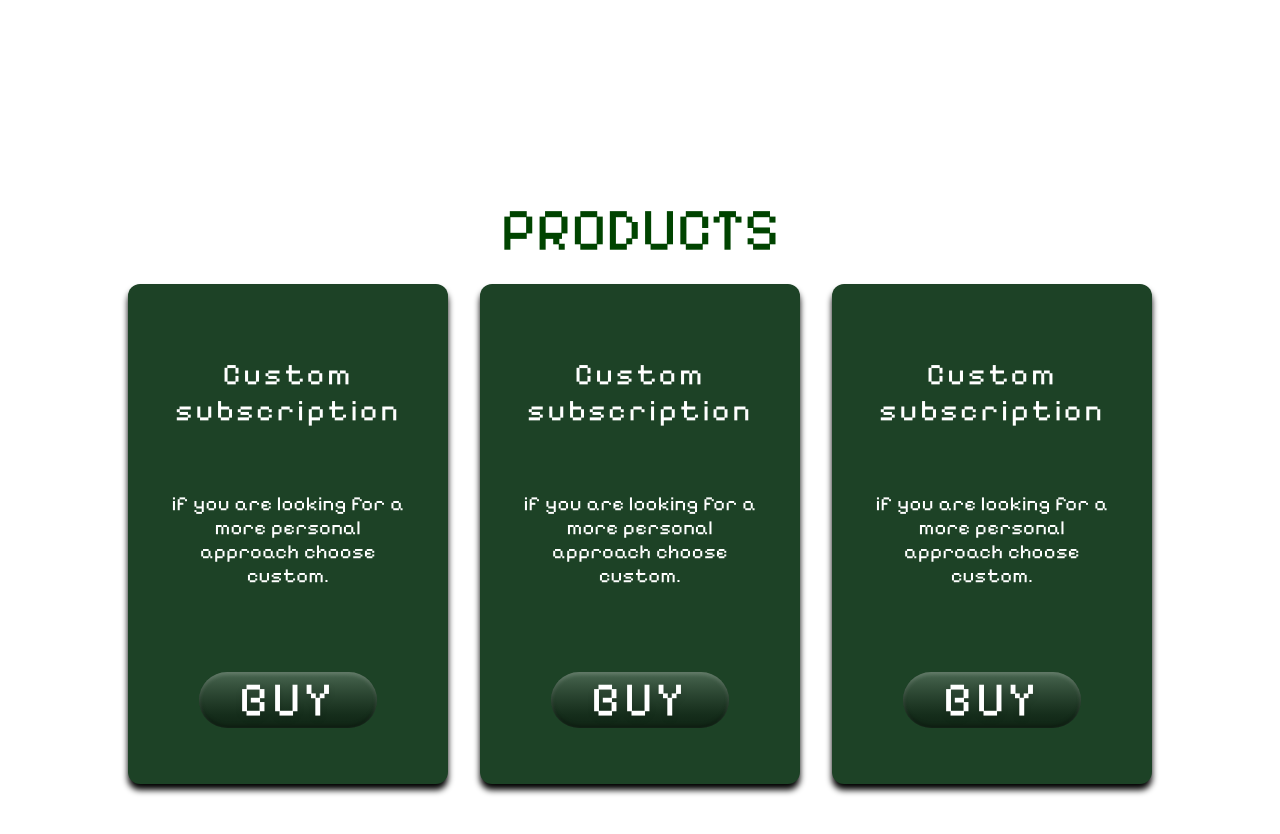
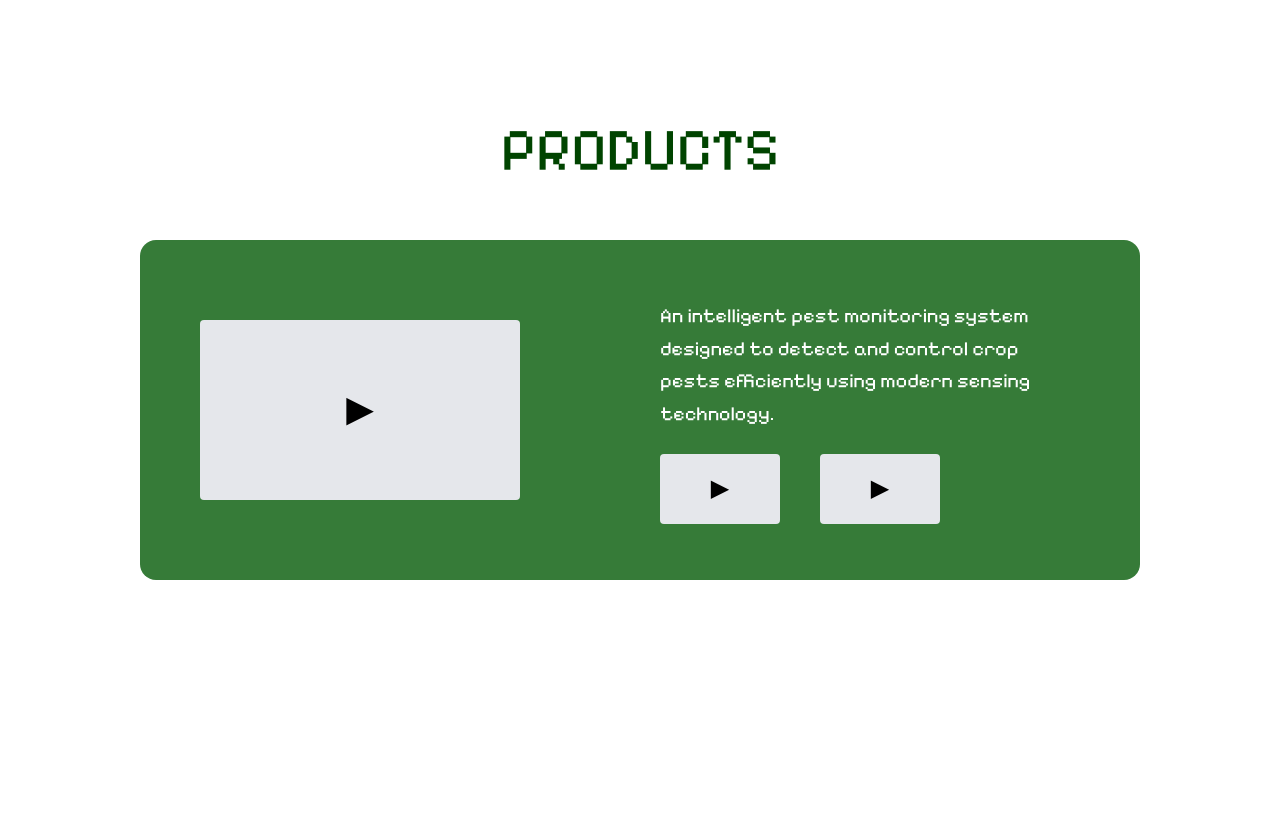
Before and after one commit to Mat-hew-24/EcoBug-Site, a Next.js app: page / in a window 1280 px wide. Shown: the part 920-1754 px from the top of the page. Before the commit the page ends 1728 px from the top, so only its background shows below. Built offline with nearby package versions, Linux system fonts and the light colour scheme.

Commit message:
feat: add products page

```diff
--- a/app/page.tsx
+++ b/app/page.tsx
@@ -6,12 +6,14 @@ import Feedbacks from '@/pageComponents/Feedbacks/page'
 import Subscriptions from '@/pageComponents/Subscriptions/page'
 import Blog from './blog/page'
 import WebTool from './webtool/page'
+import Product from './product/page'
 
 export default function Home() {
   return (
     <div className='bg-white'>
       <Navbar />
       <Feedbacks />
+      <Product/>
       <Subscriptions />
       {/* <Blog /> */}
       {/* <WebTool /> */}
--- /dev/null
+++ b/app/product/page.tsx
@@ -0,0 +1,18 @@
+import ProductSection from "@/components/product/ProductSection";
+import { pixelifySans } from "@/components/utils/utils";
+
+export default function Product() {
+    return (
+        <main
+            className={`min-h-screen flex flex-col gap-12 md:gap-15 items-center pt-12 md:pt-20 px-4 ${pixelifySans.className}`}
+        >
+            <h1
+                className={`mt-20 md:mt-40 text-[#004400] text-4xl md:text-6xl text-center ${pixelifySans.className}`}
+            >
+                PRODUCTS
+            </h1>
+
+            <ProductSection />
+        </main>
+    );
+}
--- /dev/null
+++ b/components/product/ProductDetails.tsx
@@ -0,0 +1,19 @@
+"use client"
+
+import { Product } from "@/types/product"
+import { motion } from "framer-motion"
+
+
+export default function ProductDetails({ product }: { product: Product }) {
+  return (
+    <motion.p
+      key={product.id}
+      initial={{ opacity: 0, y: 10 }}
+      animate={{ opacity: 1, y: 0 }}
+      transition={{ duration: 0.4 }}
+      className="text-white text-xl  max-w-105 leading-relaxed"
+    >
+      {product.description}
+    </motion.p>
+  )
+}
--- /dev/null
+++ b/components/product/ProductSection.tsx
@@ -0,0 +1,38 @@
+"use client"
+
+import { useState } from "react"
+import { motion } from "framer-motion"
+import SpotlightProduct from "./SpotlightProduct"
+import ProductThumbnail from "./ProductThumbnail"
+import ProductDetails from "./ProductDetails"
+import { products } from "@/data/products"
+import { Product } from "@/types/product"
+
+export default function ProductSection() {
+  const [active, setActive] = useState<Product>(products[0])
+
+  const others = products.filter((p) => p.id !== active.id)
+
+  return (
+    <div className="bg-[#367B38] w-full md:w-250 rounded-2xl p-6 md:p-15 flex flex-col md:flex-row md:justify-between items-center gap-8 md:gap-10">
+
+      <SpotlightProduct product={active} />
+
+      <div className="flex flex-col justify-between md:h-55 w-full md:w-auto items-center md:items-start">
+
+        <ProductDetails product={active} />
+
+        <div className="flex gap-5 md:gap-10 mt-6 justify-center md:justify-start">
+          {others.map((p) => (
+            <ProductThumbnail
+              key={p.id}
+              product={p}
+              onClick={() => setActive(p)}
+            />
+          ))}
+        </div>
+
+      </div>
+    </div>
+  )
+}
--- /dev/null
+++ b/components/product/ProductThumbnail.tsx
@@ -0,0 +1,24 @@
+"use client"
+
+import { Product } from "@/types/product"
+import { motion } from "framer-motion"
+
+export default function ProductThumbnail({
+  product,
+  onClick,
+}: {
+  product: Product
+  onClick: () => void
+}) {
+  return (
+    <motion.div
+      layout
+      whileHover={{ scale: 1.1 }}
+      whileTap={{ scale: 0.95 }}
+      onClick={onClick}
+      className="w-24 h-14 md:w-30 md:h-17.5 bg-gray-200 flex items-center justify-center rounded cursor-pointer"
+    >
+      <span className="text-xl md:text-2xl">▶</span>
+    </motion.div>
+  )
+}
--- /dev/null
+++ b/components/product/SpotlightProduct.tsx
@@ -0,0 +1,19 @@
+"use client"
+
+import { Product } from "@/types/product"
+import { motion } from "framer-motion"
+
+export default function SpotlightProduct({ product }: { product: Product }) {
+  return (
+    <motion.div
+      key={product.id}
+      layout
+      initial={{ scale: 0.8, opacity: 0 }}
+      animate={{ scale: 1, opacity: 1 }}
+      transition={{ duration: 0.5 }}
+      className="w-full max-w-[320px] h-40 md:h-45 bg-gray-200 flex items-center justify-center rounded"
+    >
+      <div className="text-3xl md:text-4xl">▶</div>
+    </motion.div>
+  )
+}
--- /dev/null
+++ b/data/products.ts
@@ -0,0 +1,27 @@
+
+
+import { Product } from "@/types/product";
+
+export const products: Product[] = [
+  {
+    id: 1,
+    title: "EcoBug Smart Trap",
+    description:
+      "An intelligent pest monitoring system designed to detect and control crop pests efficiently using modern sensing technology.",
+    image: "/placeholder.png",
+  },
+  {
+    id: 2,
+    title: "BioGuard Shield",
+    description:
+      "A natural crop protection system that prevents pest damage while maintaining soil health and ecosystem balance.",
+    image: "/placeholder.png",
+  },
+  {
+    id: 3,
+    title: "AgroSense Monitor",
+    description:
+      "Advanced agricultural monitoring device providing farmers with real-time pest and environmental insights.",
+    image: "/placeholder.png",
+  },
+]
--- a/package.json
+++ b/package.json
@@ -9,6 +9,7 @@
     "lint": "eslint"
   },
   "dependencies": {
+    "framer-motion": "^12.35.2",
     "next": "16.1.6",
     "react": "19.2.3",
     "react-dom": "19.2.3",
--- /dev/null
+++ b/types/product.ts
@@ -0,0 +1,6 @@
+export type Product = {
+  id: number
+  title: string
+  description: string
+  image: string
+}
```
Also changed, not shown: 1 other file (tests, documents, lock files or other folders).
